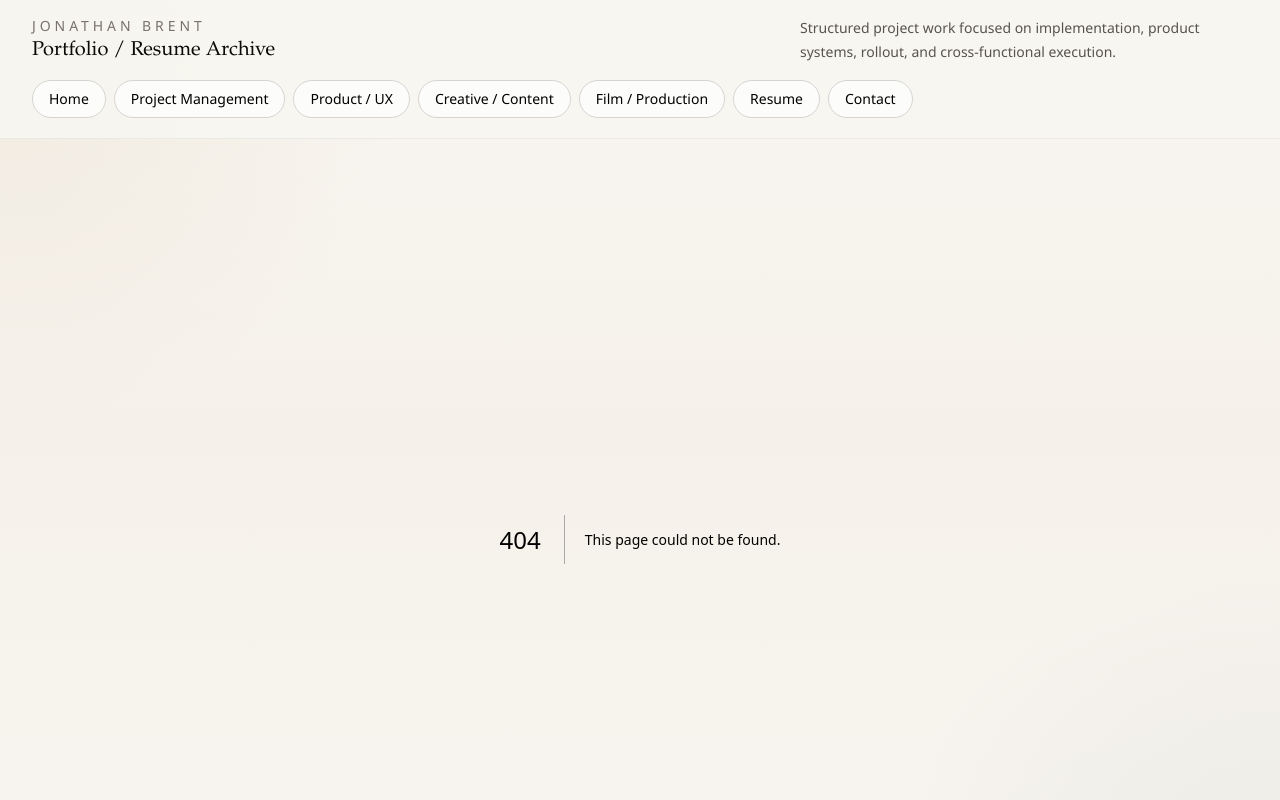
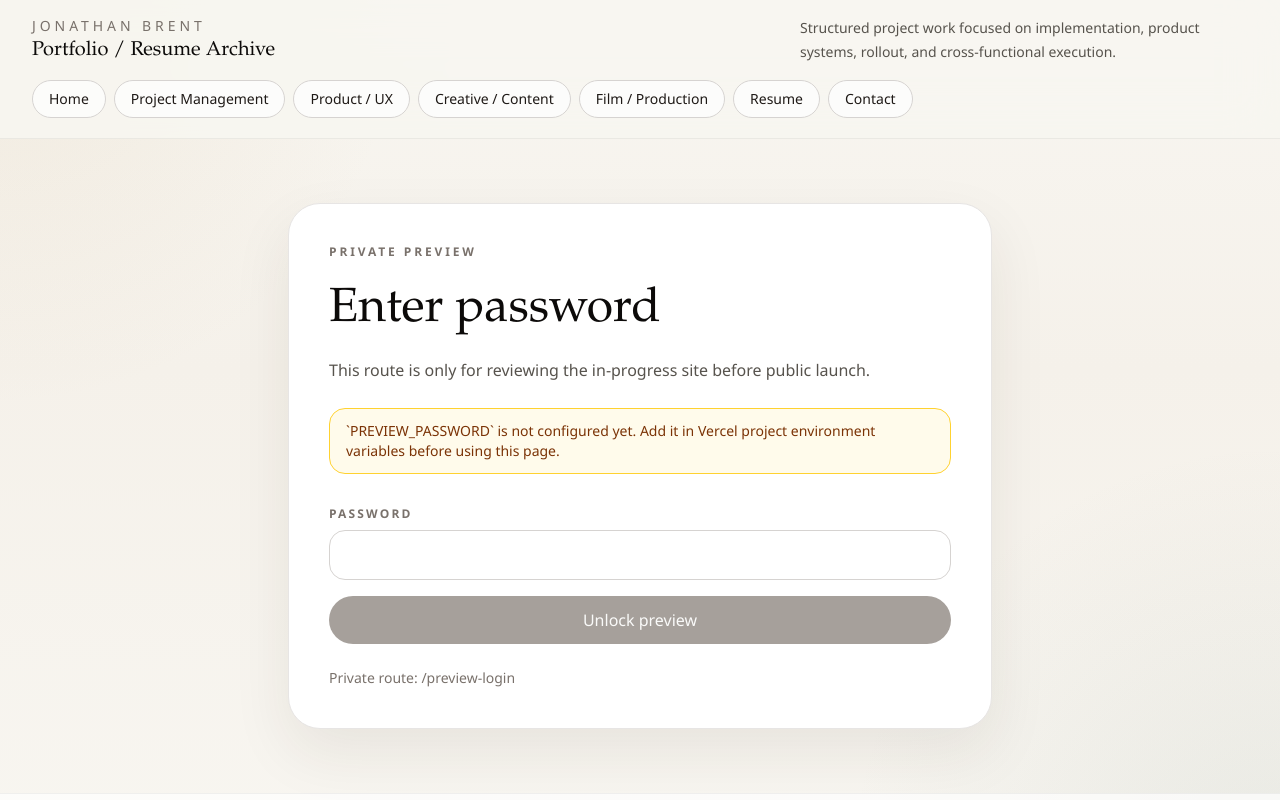
Before and after one commit to jmbrent/Personal-Website, a Next.js app: page /preview-login in a window 1280 px wide. Before the commit this address had no page. Shown: the top 800 px of the page. Built offline with nearby package versions, Linux system fonts and the light colour scheme.

Commit message:
Add private preview password gate

```diff
--- /dev/null
+++ b/src/app/api/preview-access/route.ts
@@ -0,0 +1,36 @@
+import { NextRequest, NextResponse } from "next/server";
+
+import {
+  createPreviewAccessToken,
+  getPreviewAccessCookieName,
+  getPreviewLoginPath,
+  isValidPreviewPassword,
+} from "@/lib/preview-access";
+
+export async function POST(request: NextRequest) {
+  const formData = await request.formData();
+  const password = String(formData.get("password") ?? "");
+  const redirectTo = String(formData.get("redirectTo") ?? "/");
+  const loginUrl = new URL(getPreviewLoginPath(), request.url);
+
+  if (!(await isValidPreviewPassword(password))) {
+    loginUrl.searchParams.set("error", "1");
+    return NextResponse.redirect(loginUrl, { status: 303 });
+  }
+
+  const response = NextResponse.redirect(new URL(redirectTo, request.url), {
+    status: 303,
+  });
+
+  response.cookies.set({
+    name: getPreviewAccessCookieName(),
+    value: await createPreviewAccessToken(),
+    httpOnly: true,
+    sameSite: "lax",
+    secure: true,
+    path: "/",
+    maxAge: 60 * 60 * 24 * 14,
+  });
+
+  return response;
+}
--- a/src/app/layout.tsx
+++ b/src/app/layout.tsx
@@ -23,15 +23,17 @@
   const requestHeaders = await headers();
   const rewritePath = requestHeaders.get("x-matched-path");
   const isHoldPage = rewritePath === "/under-construction";
+  const isPreviewLoginPage = rewritePath === "/preview-login";
+  const hideChrome = isHoldPage || isPreviewLoginPage;
 
   return (
     <html lang="en">
       <body className="min-h-screen bg-[var(--color-page)] text-[var(--color-ink)] antialiased">
         <div className="relative flex min-h-screen flex-col">
           <div className="pointer-events-none absolute inset-0 -z-10 bg-[radial-gradient(circle_at_top_left,rgba(212,188,149,0.18),transparent_26%),radial-gradient(circle_at_bottom_right,rgba(125,146,135,0.12),transparent_28%),linear-gradient(180deg,#f8f6f1_0%,#f5f1ea_42%,#f8f6f1_100%)]" />
-          {isHoldPage ? null : <SiteHeader />}
+          {hideChrome ? null : <SiteHeader />}
           {children}
-          {isHoldPage ? null : <SiteFooter />}
+          {hideChrome ? null : <SiteFooter />}
         </div>
       </body>
     </html>
--- /dev/null
+++ b/src/app/preview-login/page.tsx
@@ -0,0 +1,72 @@
+import type { Metadata } from "next";
+
+import { getPreviewLoginPath, isPreviewProtectionEnabled } from "@/lib/preview-access";
+
+export const metadata: Metadata = {
+  title: "Preview Access",
+  description: "Private access page for the in-progress site.",
+};
+
+type PreviewLoginPageProps = {
+  searchParams: Promise<{ error?: string }>;
+};
+
+export default async function PreviewLoginPage({
+  searchParams,
+}: PreviewLoginPageProps) {
+  const { error } = await searchParams;
+  const isEnabled = isPreviewProtectionEnabled();
+
+  return (
+    <main className="mx-auto flex w-full max-w-3xl flex-1 items-center px-5 py-16 lg:px-8">
+      <section className="w-full rounded-[2rem] border border-stone-200 bg-white p-8 shadow-[0_24px_60px_rgba(53,42,31,0.08)] sm:p-10">
+        <p className="text-xs font-semibold uppercase tracking-[0.24em] text-stone-500">
+          Private Preview
+        </p>
+        <h1 className="mt-5 font-[family-name:var(--font-display)] text-4xl leading-tight text-stone-950 sm:text-5xl">
+          Enter password
+        </h1>
+        <p className="mt-4 text-base leading-7 text-stone-600">
+          This route is only for reviewing the in-progress site before public
+          launch.
+        </p>
+        {!isEnabled ? (
+          <p className="mt-6 rounded-2xl border border-amber-300 bg-amber-50 px-4 py-3 text-sm text-amber-900">
+            `PREVIEW_PASSWORD` is not configured yet. Add it in Vercel project
+            environment variables before using this page.
+          </p>
+        ) : null}
+        {error ? (
+          <p className="mt-6 rounded-2xl border border-red-200 bg-red-50 px-4 py-3 text-sm text-red-700">
+            Incorrect password.
+          </p>
+        ) : null}
+        <form action="/api/preview-access" method="post" className="mt-8 flex flex-col gap-4">
+          <label className="flex flex-col gap-2">
+            <span className="text-xs font-semibold uppercase tracking-[0.18em] text-stone-500">
+              Password
+            </span>
+            <input
+              type="password"
+              name="password"
+              className="rounded-2xl border border-stone-300 bg-white px-4 py-3 text-base text-stone-900 outline-none transition focus:border-stone-900"
+              autoComplete="current-password"
+              required
+            />
+          </label>
+          <input type="hidden" name="redirectTo" value="/" />
+          <button
+            type="submit"
+            className="rounded-full bg-stone-900 px-6 py-3 text-sm font-medium text-stone-50 transition hover:bg-stone-700 disabled:cursor-not-allowed disabled:bg-stone-400"
+            disabled={!isEnabled}
+          >
+            Unlock preview
+          </button>
+        </form>
+        <p className="mt-6 text-sm text-stone-500">
+          Private route: {getPreviewLoginPath()}
+        </p>
+      </section>
+    </main>
+  );
+}
--- /dev/null
+++ b/src/lib/preview-access.ts
@@ -0,0 +1,74 @@
+const ACCESS_COOKIE_NAME = "jb_preview_access";
+const ACCESS_PAYLOAD = "preview-access";
+const LOGIN_PATH = "/preview-login";
+
+function getPassword() {
+  return process.env.PREVIEW_PASSWORD ?? "";
+}
+
+function encoder() {
+  return new TextEncoder();
+}
+
+function toHex(buffer: ArrayBuffer) {
+  return [...new Uint8Array(buffer)]
+    .map((value) => value.toString(16).padStart(2, "0"))
+    .join("");
+}
+
+async function signValue(value: string) {
+  const password = getPassword();
+
+  if (!password) {
+    return "";
+  }
+
+  const key = await crypto.subtle.importKey(
+    "raw",
+    encoder().encode(password),
+    { name: "HMAC", hash: "SHA-256" },
+    false,
+    ["sign"],
+  );
+
+  const signature = await crypto.subtle.sign(
+    "HMAC",
+    key,
+    encoder().encode(value),
+  );
+
+  return toHex(signature);
+}
+
+export function isPreviewProtectionEnabled() {
+  return Boolean(getPassword());
+}
+
+export function getPreviewAccessCookieName() {
+  return ACCESS_COOKIE_NAME;
+}
+
+export function getPreviewLoginPath() {
+  return LOGIN_PATH;
+}
+
+export async function createPreviewAccessToken() {
+  return signValue(ACCESS_PAYLOAD);
+}
+
+export async function isValidPreviewPassword(password: string) {
+  return password === getPassword() && Boolean(password);
+}
+
+export async function hasValidPreviewAccess(token?: string) {
+  if (!isPreviewProtectionEnabled()) {
+    return true;
+  }
+
+  if (!token) {
+    return false;
+  }
+
+  const expected = await createPreviewAccessToken();
+  return token === expected;
+}
--- a/src/proxy.ts
+++ b/src/proxy.ts
@@ -1,16 +1,34 @@
 import { NextRequest, NextResponse } from "next/server";
+
+import {
+  getPreviewAccessCookieName,
+  getPreviewLoginPath,
+  hasValidPreviewAccess,
+  isPreviewProtectionEnabled,
+} from "@/lib/preview-access";
 
 const HOLD_PAGE_PATH = "/under-construction";
 
-export function proxy(request: NextRequest) {
+const loginPath = getPreviewLoginPath();
+
+export async function proxy(request: NextRequest) {
   const { pathname } = request.nextUrl;
+  const token = request.cookies.get(getPreviewAccessCookieName())?.value;
 
-  if (pathname === HOLD_PAGE_PATH) {
+  if (
+    pathname === HOLD_PAGE_PATH ||
+    pathname === loginPath ||
+    pathname.startsWith("/api/preview-access")
+  ) {
+    return NextResponse.next();
+  }
+
+  if (isPreviewProtectionEnabled() && (await hasValidPreviewAccess(token))) {
     return NextResponse.next();
   }
 
   const rewriteUrl = request.nextUrl.clone();
-  rewriteUrl.pathname = HOLD_PAGE_PATH;
+  rewriteUrl.pathname = isPreviewProtectionEnabled() ? HOLD_PAGE_PATH : HOLD_PAGE_PATH;
 
   return NextResponse.rewrite(rewriteUrl);
 }
```
